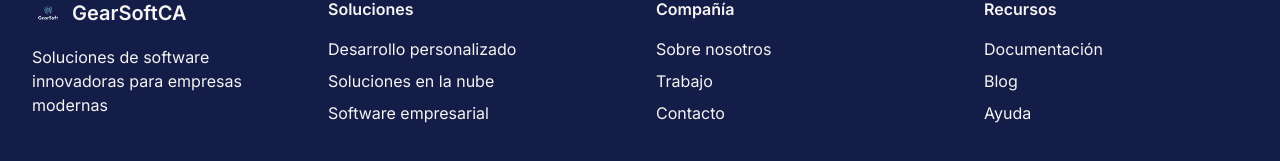
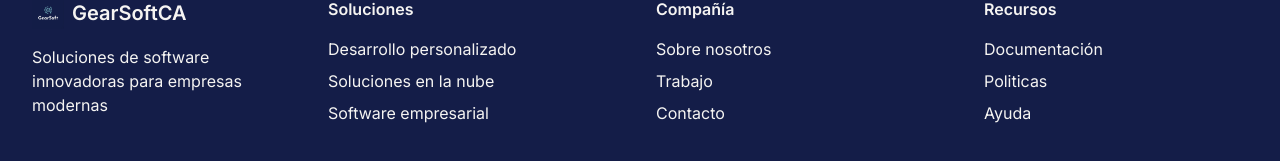
Before and after one commit to JavierAlburges/gearsoftca, a Next.js app: page / in a window 1280 px wide. Shown: the part 5066-5227 px from the top of the page. Built offline with nearby package versions, Linux system fonts and the light colour scheme; no server answers.

Commit message:
Se agregaron las politicas

```diff
--- a/components/footer.tsx
+++ b/components/footer.tsx
@@ -62,7 +62,7 @@ export function Footer() {
               <h3 className="font-semibold mb-4">Recursos</h3>
               <ul className="space-y-2 text-[var(--color-white)]/70 hover:text-[var(--color-white)] transition-colors">
                 <li><Link href="https://sites.google.com/view/gearsoft/recursos">Documentación</Link></li>
-                <li><Link href="https://sites.google.com/view/gearsoft/recursos">Blog</Link></li>
+                <li><Link href="/politicas">Politicas</Link></li>
                 <li><Link href="https://sites.google.com/view/gearsoft/recursos">Ayuda</Link></li>
               </ul>
             </div>
```
